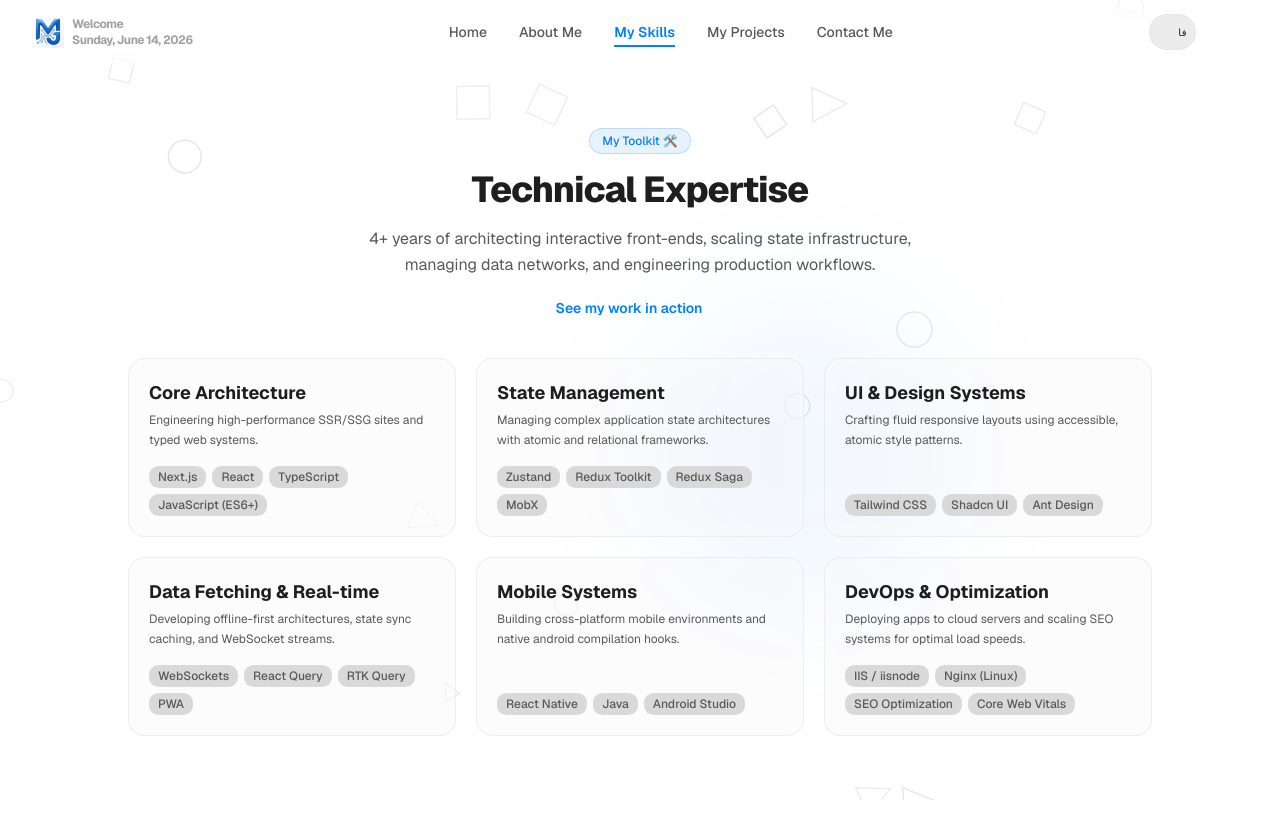
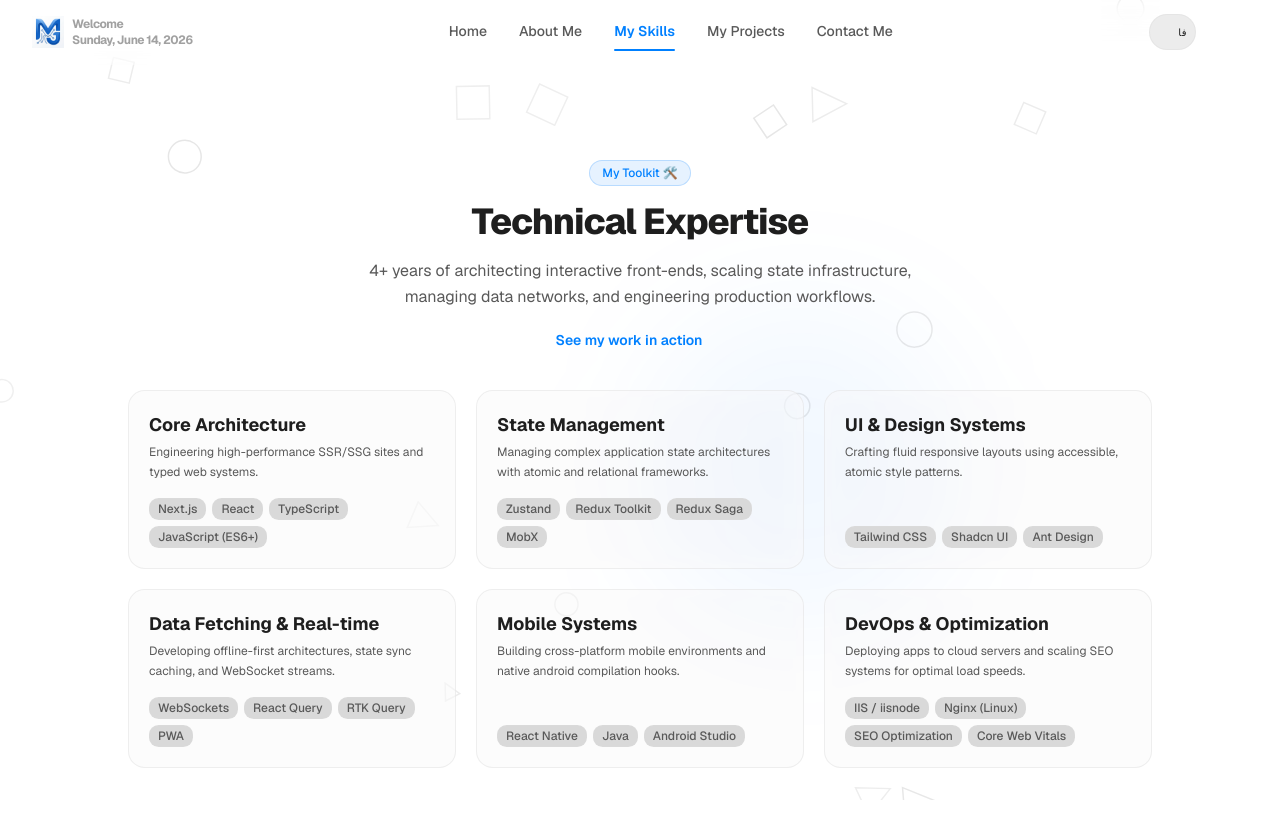
Before and after one commit to mahdijeddidev/my-portfolio, a Next.js app: page /en/skills in a window 1280 px wide. Built offline with nearby package versions, Linux system fonts and the light colour scheme; some icons are missing.

Commit message:
animations edited and improved

```diff
--- a/app/[locale]/skills/page.tsx
+++ b/app/[locale]/skills/page.tsx
@@ -70,7 +70,8 @@ export default function SkillsPage() {
     ];
 
     return (
-        <section className="relative w-full max-w-7xl mx-auto px-4 sm:px-6 lg:px-8 flex-1 flex flex-col justify-center py-10 lg:py-4 overflow-hidden">
+        // <section className="relative w-full max-w-7xl mx-auto px-4 sm:px-6 lg:px-8 flex-1 flex flex-col justify-center py-10 lg:py-4 overflow-hidden">
+        <section className="relative w-full max-w-7xl mx-auto px-4 sm:px-6 lg:px-8 flex-1 flex flex-col justify-start pt-24 pb-12 overflow-hidden">
             {/* Background */}
             <div className="absolute bottom-1/4 right-1/4 w-80 h-80 bg-primary/5 rounded-full filter blur-3xl -z-10 pointer-events-none" />
 
@@ -94,6 +95,6 @@ export default function SkillsPage() {
                     />
                 ))}
             </div>
-        </section>
+        </section >
     );
 }
--- a/components/Layout/PageTransition.tsx
+++ b/components/Layout/PageTransition.tsx
@@ -1,4 +1,3 @@
-// components/Layout/PageTransition.tsx
 "use client";
 
 import { usePathname } from "@/i18n/navigation";
@@ -14,21 +13,42 @@ export default function PageTransition({ children }: PageTransitionProps) {
     return (
         <motion.div
             key={pathname}
-            initial={{ opacity: 0 }}
-            animate={{ opacity: 1 }}
-            exit={{ opacity: 0 }}
+            initial={{
+                opacity: 0,
+                filter: "blur(6px)",
+            }}
+            animate={{
+                opacity: 1,
+                filter: "blur(0px)",
+            }}
+            exit={{
+                opacity: 0,
+                filter: "blur(6px)",
+            }}
             transition={{
-                duration: 0.25,
-                ease: "easeInOut",
+                duration: 0.3,
             }}
-            style={{ willChange: "opacity" }}
-            className="w-full flex-1 flex flex-col"
         >
             {children}
         </motion.div>
+
     );
 }
 
+// <motion.div
+//     key={pathname}
+//     initial={{ opacity: 0 }}
+//     animate={{ opacity: 1 }}
+//     exit={{ opacity: 0 }}
+//     transition={{
+//         duration: 0.25,
+//         ease: "easeInOut",
+//     }}
+//     style={{ willChange: "opacity" }}
+//     className="w-full flex-1 flex flex-col"
+// >
+//     {children}
+// </motion.div>
 
 // "use client";
 
--- a/components/providers/theme-provider.tsx
+++ b/components/providers/theme-provider.tsx
@@ -12,8 +12,8 @@ export function ThemeProvider({ children }: { children: React.ReactNode }) {
   return (
     <NextThemesProvider
       attribute="class"
-      defaultTheme="system"
-      enableSystem={true}
+      defaultTheme="light"
+      enableSystem={false}
       disableTransitionOnChange={true}
       scriptProps={scriptProps}
     >
--- a/components/shared/Navbar/Navbar.tsx
+++ b/components/shared/Navbar/Navbar.tsx
@@ -1,17 +1,16 @@
 "use client";
 
+import { Link, usePathname } from "@/i18n/navigation";
+import { cn } from "@/lib/utils";
+import { AnimatePresence, motion } from "framer-motion";
+import { useLocale, useTranslations } from "next-intl";
 import { useEffect, useState } from "react";
-// Import usePathname from your custom i18n file to match localized routes
-import { Link, usePathname } from "@/i18n/navigation";
-import { useLocale, useTranslations } from "next-intl";
-import { useTheme } from "next-themes";
 
-import { cn } from "@/lib/utils";
-
-import { Cancel01Icon, MenuCollapseFreeIcons, Moon, Sun } from "@hugeicons/core-free-icons";
+import { Cancel01Icon, MenuCollapseFreeIcons } from "@hugeicons/core-free-icons"; // Re-imported icons
 import Image from "next/image";
-import MyIcon from "../Icon/MyIcons";
+import MyIcon from "../Icon/MyIcons"; // Re-imported MyIcon
 import LanguageSwitcher from "../locale-switcher/LanguageSwitcher";
+import ThemeToggle from "./ThemeToggle";
 
 export default function Navbar() {
     // -- states | hooks
@@ -19,9 +18,8 @@ export default function Navbar() {
     const [scrolled, setScrolled] = useState(false);
 
     const locale = useLocale();
-    const pathname = usePathname(); // Tracks active page status
+    const pathname = usePathname();
     const t = useTranslations("Navbar");
-    const { theme, setTheme } = useTheme();
 
     // -- Mount
     useEffect(() => {
@@ -75,7 +73,6 @@ export default function Navbar() {
                 {/* Desktop Navigation Links */}
                 <div className="hidden md:flex items-center gap-8">
                     {navLinks.map((link) => {
-                        // Check if current route matches link target path
                         const isActive = pathname === link.href;
 
                         return (
@@ -84,39 +81,32 @@ export default function Navbar() {
                                 key={link.href}
                                 href={link.href}
                                 className={cn(
-                                    "transition-colors font-medium text-sm hover:text-foreground",
-                                    isActive
-                                        ? "text-primary font-semibold underline underline-offset-8 decoration-2 decoration-primary "
-                                        : "text-muted-foreground"
+                                    "relative transition-colors font-medium text-sm py-2 pb-2.5 hover:text-foreground",
+                                    isActive ? "text-primary font-semibold" : "text-muted-foreground"
                                 )}
                             >
                                 {link.name}
+                                {isActive && (
+                                    <motion.div
+                                        layoutId="activeNavbarUnderline"
+                                        className="absolute bottom-0 inset-x-0 h-0.5 bg-primary rounded-full"
+                                        transition={{ type: "spring", stiffness: 380, damping: 30 }}
+                                    />
+                                )}
                             </Link>
                         );
                     })}
                 </div>
 
-                {/* Action Items (Language Switcher, Dark Mode, Mobile Menu Button) */}
+                {/* Action Items */}
                 <div className="flex items-center gap-4">
                     <LanguageSwitcher />
+                    <ThemeToggle />
 
-                    {/* Theme Toggle Button */}
-                    <button
-                        onClick={() => setTheme(theme === "dark" ? "light" : "dark")}
-                        className="p-2 rounded-md hover:bg-muted text-muted-foreground hover:text-foreground transition-colors cursor-pointer"
-                        aria-label="Toggle Theme"
-                    >
-                        {theme === "dark" ? (
-                            <MyIcon icon={Sun} size={20} />
-                        ) : (
-                            <MyIcon icon={Moon} size={20} />
-                        )}
-                    </button>
-
-                    {/* Mobile Menu Toggle Button */}
                     <button
                         onClick={() => setIsOpen(!isOpen)}
-                        className="md:hidden p-2 rounded-md hover:bg-muted text-muted-foreground cursor-pointer"
+                        className="md:hidden p-2 rounded-md hover:bg-muted text-muted-foreground transition-colors cursor-pointer"
+                        aria-label="Toggle Menu"
                     >
                         {isOpen ? (
                             <MyIcon icon={Cancel01Icon} size={24} />
@@ -127,9 +117,16 @@ export default function Navbar() {
                 </div>
             </div>
 
-            {/* Mobile Dropdown Menu Drawer */}
+            {/* Mobile Dropdown Menu Drawer with clean transition performance */}
+            <AnimatePresence>
                 {isOpen && (
-                <div className="md:hidden bg-background border-b border-border px-4 pt-2 pb-4 space-y-1">
+                    <motion.div
+                        initial={{ height: 0, opacity: 0 }}
+                        animate={{ height: "auto", opacity: 1 }}
+                        exit={{ height: 0, opacity: 0 }}
+                        transition={{ duration: 0.2, ease: "easeInOut" }}
+                        className="md:hidden bg-background border-b border-border px-4 pt-2 pb-4 space-y-1 overflow-hidden"
+                    >
                         {navLinks.map((link) => {
                             const isActive = pathname === link.href;
 
@@ -149,8 +146,9 @@ export default function Navbar() {
                                 </Link>
                             );
                         })}
-                </div>
+                    </motion.div>
                 )}
+            </AnimatePresence>
         </nav>
     );
 }
--- /dev/null
+++ b/components/shared/Navbar/ThemeToggle.tsx
@@ -0,0 +1,66 @@
+"use client";
+
+import { Moon, Sun } from "@hugeicons/core-free-icons";
+import { useTranslations } from "next-intl";
+import { useTheme } from "next-themes";
+import MyIcon from "../Icon/MyIcons";
+
+// Import your Shadcn Tooltip primitives
+import {
+    Tooltip,
+    TooltipContent,
+    TooltipProvider,
+    TooltipTrigger,
+} from "@/components/ui/tooltip";
+import { AnimatePresence, motion } from "framer-motion";
+
+export default function ThemeToggle() {
+    const { setTheme, theme = "light" } = useTheme();
+    const t = useTranslations("Navbar");
+    const isDark = theme === "dark";
+
+    return (
+        <TooltipProvider delayDuration={200}>
+            <Tooltip>
+                <TooltipTrigger asChild suppressHydrationWarning>
+                    <button
+                        onClick={() => setTheme(isDark ? "light" : "dark")}
+                        className="p-2 rounded-md hover:bg-muted text-muted-foreground hover:text-foreground transition-colors cursor-pointer focus-visible:outline-hidden focus-visible:ring-2 focus-visible:ring-ring"
+                        aria-label="Toggle Theme"
+                    >
+                        <AnimatePresence mode="wait" initial={false}>
+                            <motion.div
+                                key={theme}
+                                initial={{ y: 15, opacity: 0, rotate: 40 }}
+                                animate={{ y: 0, opacity: 1, rotate: 0 }}
+                                exit={{ y: -15, opacity: 0, rotate: -40 }}
+                                transition={{ duration: 0.2, ease: "easeInOut" }}
+                                className="flex items-center justify-center"
+                            >
+                                {isDark ? (
+                                    <MyIcon icon={Sun} size={20} />
+                                ) : (
+                                    <MyIcon icon={Moon} size={20} />
+                                )}
+                            </motion.div>
+
+                        </AnimatePresence>
+
+
+                    </button>
+                </TooltipTrigger>
+
+                <TooltipContent
+                    side="bottom"
+                    align="center"
+                    className="bg-popover text-popover-foreground border border-border/60 px-3 py-1.5 shadow-md backdrop-blur-xs flex flex-col gap-0.5 text-xs font-medium"
+                >
+                    <p className="font-semibold text-foreground">
+                        {t("themeStateTitle")}
+                    </p>
+
+                </TooltipContent>
+            </Tooltip>
+        </TooltipProvider>
+    );
+}
--- a/i18n/messages/en.json
+++ b/i18n/messages/en.json
@@ -6,7 +6,8 @@
     "skills": "My Skills",
     "projects": "My Projects",
     "contact": "Contact Me",
-    "heroText": "Welcome"
+    "heroText": "Welcome",
+    "themeStateTitle": "Theme"
   },
   "HomePage": {
     "greetingBadge": "Welcome to my space",
--- a/i18n/messages/fa.json
+++ b/i18n/messages/fa.json
@@ -6,7 +6,8 @@
     "skills": "مهارت‌های من",
     "projects": "پروژه‌های من",
     "contact": "تماس با من",
-    "heroText": "خوش آمدید"
+    "heroText": "خوش آمدید",
+    "themeStateTitle": "تم"
   },
   "HomePage": {
     "greetingBadge": "به دنیای من خوش آمدید",
```
Also changed, not shown: components/shared/Contact/ContactCard.tsx (+23 -6 lines), components/ui/tooltip.tsx (added, +57 -0 lines). Lines whose indentation alone changed are shown as unchanged.
